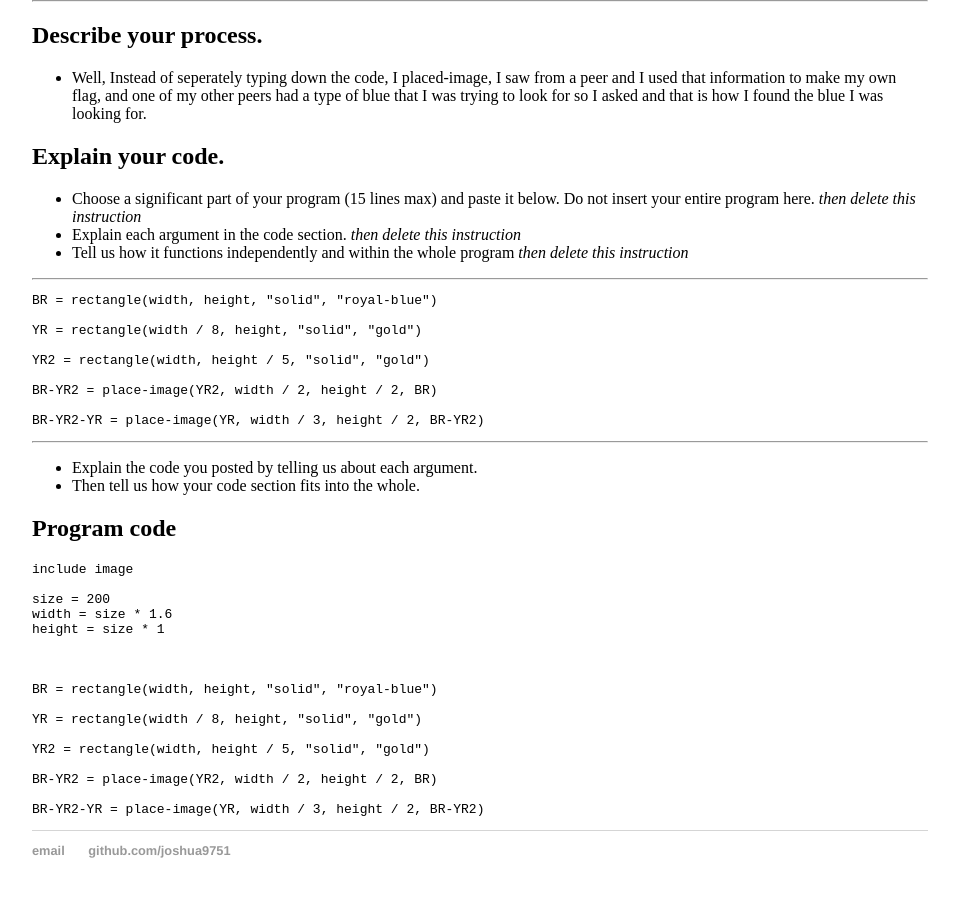
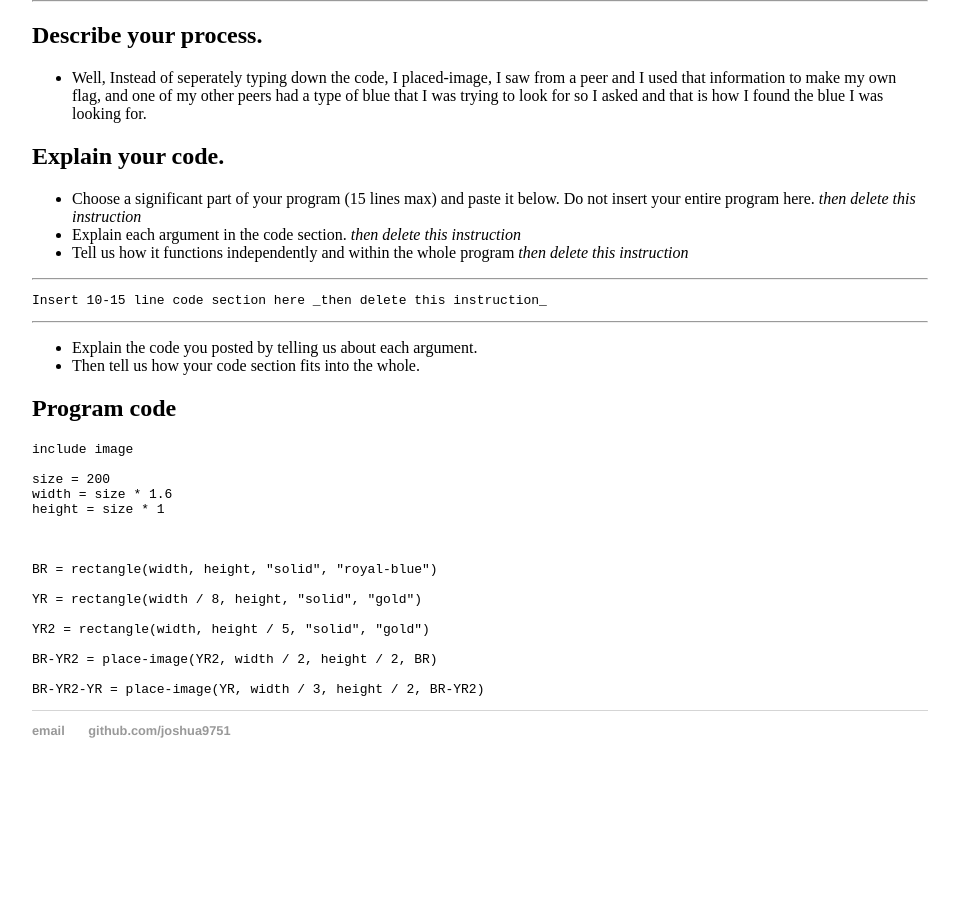
Before and after one commit to joshuah9751/joshuah9751.github.io, a Jekyll site: the page built from _posts/2018-12-19-flag-project-final-submission.md, in a window 1280 px wide, cut to the strip 811-1729 px from the top of the page. Shown: the top 897 px of the strip, without its empty margins (160-1119 px from the left). Built offline with Jekyll 4.4.1, drawn with Linux system fonts in a browser that asks for light colours; after the commit the page ends 1609 px from its top, so only the background shows below that.

Commit message:
Update 2018-12-19-flag-project-final-submission.md

````diff
--- a/_posts/2018-12-19-flag-project-final-submission.md
+++ b/_posts/2018-12-19-flag-project-final-submission.md
@@ -30,15 +30,7 @@ date: 2018-12-21
 * * *
 
 ```
-BR = rectangle(width, height, "solid", "royal-blue")
-
-YR = rectangle(width / 8, height, "solid", "gold")
-
-YR2 = rectangle(width, height / 5, "solid", "gold")
-
-BR-YR2 = place-image(YR2, width / 2, height / 2, BR)
-
-BR-YR2-YR = place-image(YR, width / 3, height / 2, BR-YR2)
+Insert 10-15 line code section here _then delete this instruction_
 ```
 
 * * *
````
